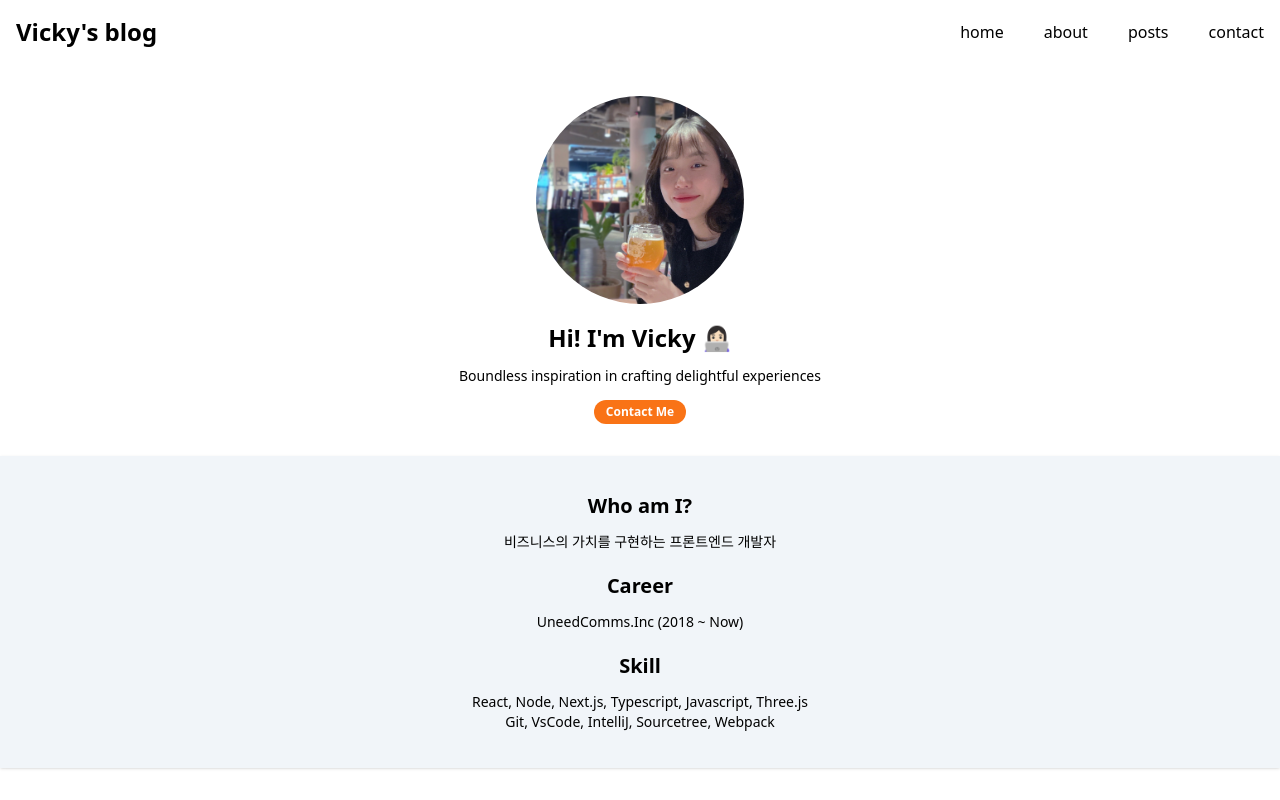
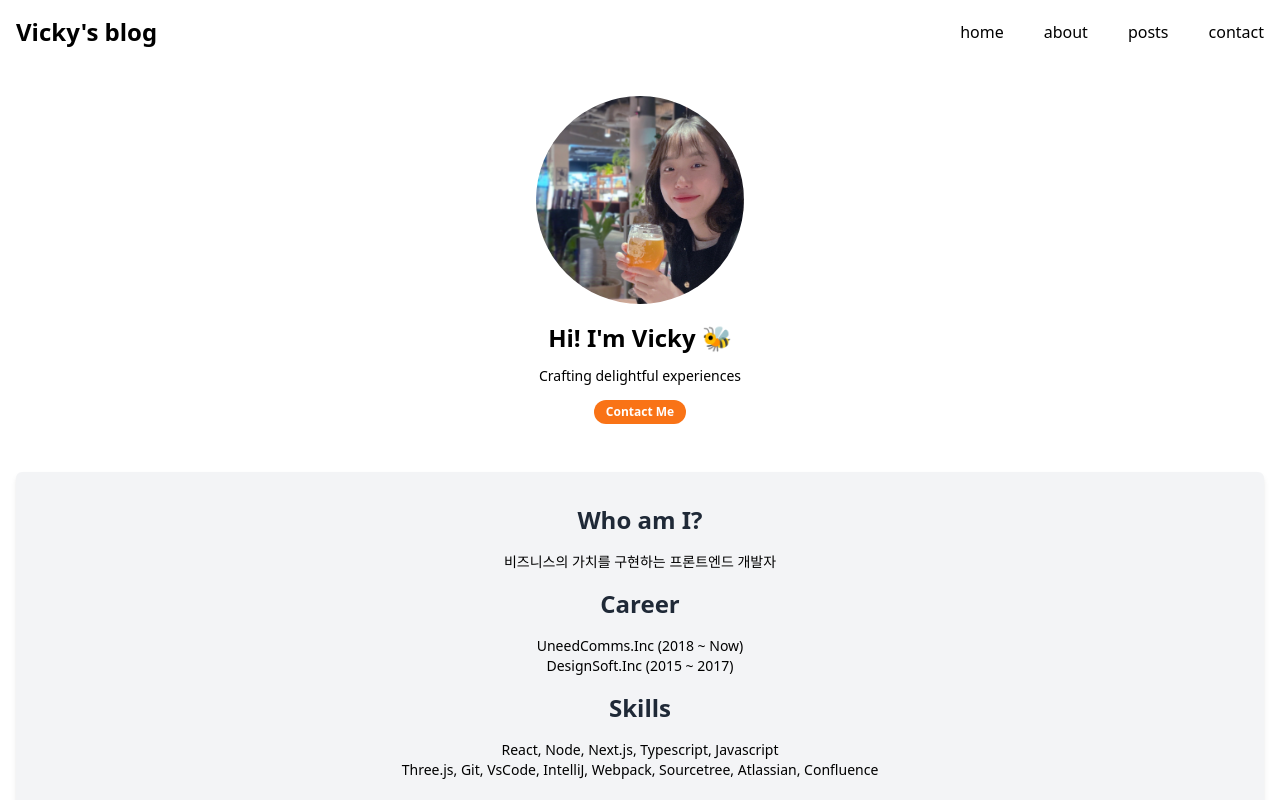
Before and after one commit to wonieeVicky/nextjs-blog, a Next.js app: page /about in a window 1280 px wide. Built offline with nearby package versions, Linux system fonts and the light colour scheme.

Commit message:
refactor: About 페이지 구조 리팩토링

```diff
--- a/src/app/about/page.tsx
+++ b/src/app/about/page.tsx
@@ -6,19 +6,28 @@ export const metadata: Metadata = {
   description: 'Vicky 블로그 About 페이지'
 };
 
+const TITLE_CLASS = 'text-2xl font-bold text-gray-800 my-4';
+
 export default function AboutPage() {
   return (
-    <section className="flex flex-col items-center justify-between">
+    <>
       <Me />
-      <div className="w-full bg-slate-100 text-center p-6 shadow">
-        <h3 className="text-xl font-semibold my-3">Who am I?</h3>
-        <div className="text-sm">비즈니스의 가치를 구현하는 프론트엔드 개발자</div>
-        <h3 className="text-xl font-semibold my-3 mt-5">Career</h3>
-        <div className="text-sm">UneedComms.Inc (2018 ~ Now)</div>
-        <h3 className="text-xl font-semibold my-3 mt-5">Skill</h3>
-        <div className="text-sm">React, Node, Next.js, Typescript, Javascript, Three.js</div>
-        <div className="text-sm mb-3">Git, VsCode, IntelliJ, Sourcetree, Webpack</div>
-      </div>
-    </section>
+      <section className="bg-gray-100 shadow-md p-8 m-4 text-center rounded-md">
+        <h2 className={`${TITLE_CLASS} mt-0`}>Who am I?</h2>
+        <p className="text-sm">비즈니스의 가치를 구현하는 프론트엔드 개발자</p>
+        <h2 className={TITLE_CLASS}>Career</h2>
+        <p className="text-sm">
+          UneedComms.Inc (2018 ~ Now)
+          <br />
+          DesignSoft.Inc (2015 ~ 2017)
+        </p>
+        <h2 className={TITLE_CLASS}>Skills</h2>
+        <p className="text-sm">
+          React, Node, Next.js, Typescript, Javascript
+          <br />
+          Three.js, Git, VsCode, IntelliJ, Webpack, Sourcetree, Atlassian, Confluence
+        </p>
+      </section>
+    </>
   );
 }
--- a/src/components/Me.tsx
+++ b/src/components/Me.tsx
@@ -15,8 +15,8 @@ export default function Me() {
           priority // 먼저 로드 처리
         />
       </div>
-      <h2 className="text-2xl font-bold my-3">Hi! I&apos;m Vicky 👩🏻‍💻</h2>
-      <h3 className="text-sm mb-3">Boundless inspiration in crafting delightful experiences</h3>
+      <h2 className="text-2xl font-bold my-3">Hi! I&apos;m Vicky 🐝</h2>
+      <h3 className="text-sm mb-3">Crafting delightful experiences</h3>
 
       <Link href="/contact">
         <button className="rounded-xl bg-orange-500 py-1 px-3 text-xs font-semibold text-white">
```
